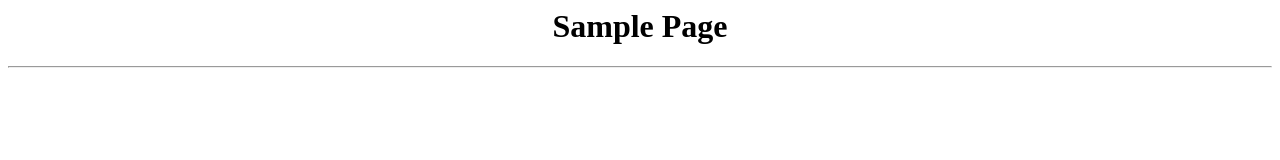
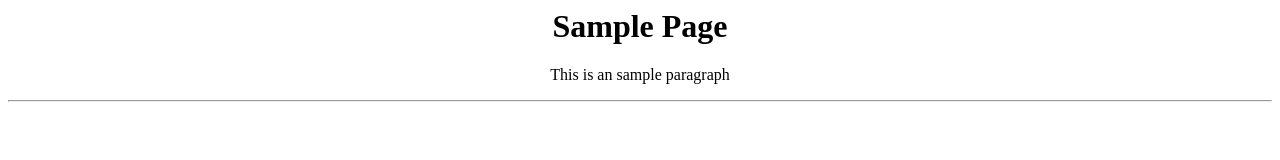
Before and after one commit to PugazhendhiThangaprakasam/practice, a plain HTML site: page index.html in a window 1280 px wide. Drawn offline with Linux system fonts and the light colour scheme.

Commit message:
Added Paragraph

```diff
--- a/index.html
+++ b/index.html
@@ -1,5 +1,6 @@
 <center>
     <h1> Sample Page</h1>
+    <p> This is an sample paragraph </p>
 </center>
 
 <hr>
```
